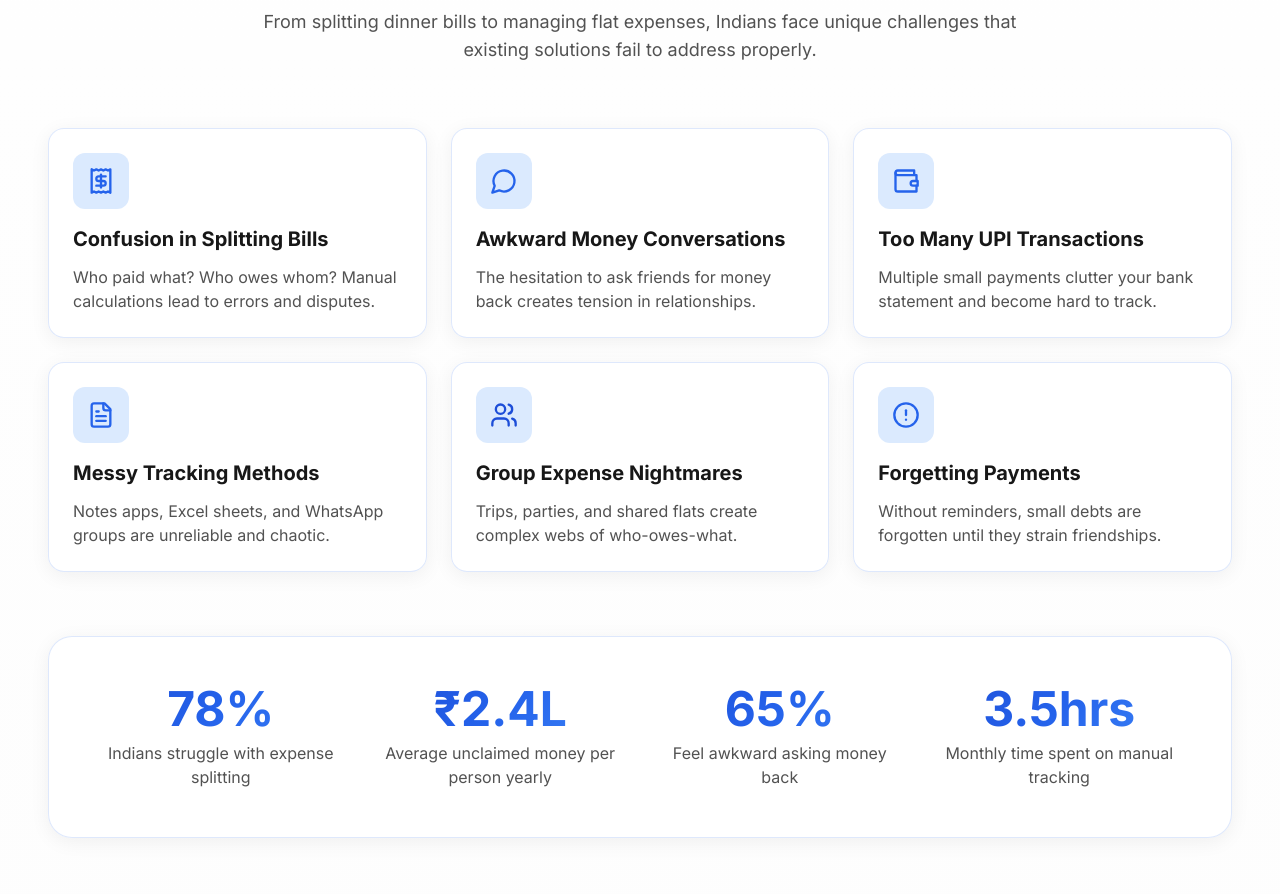
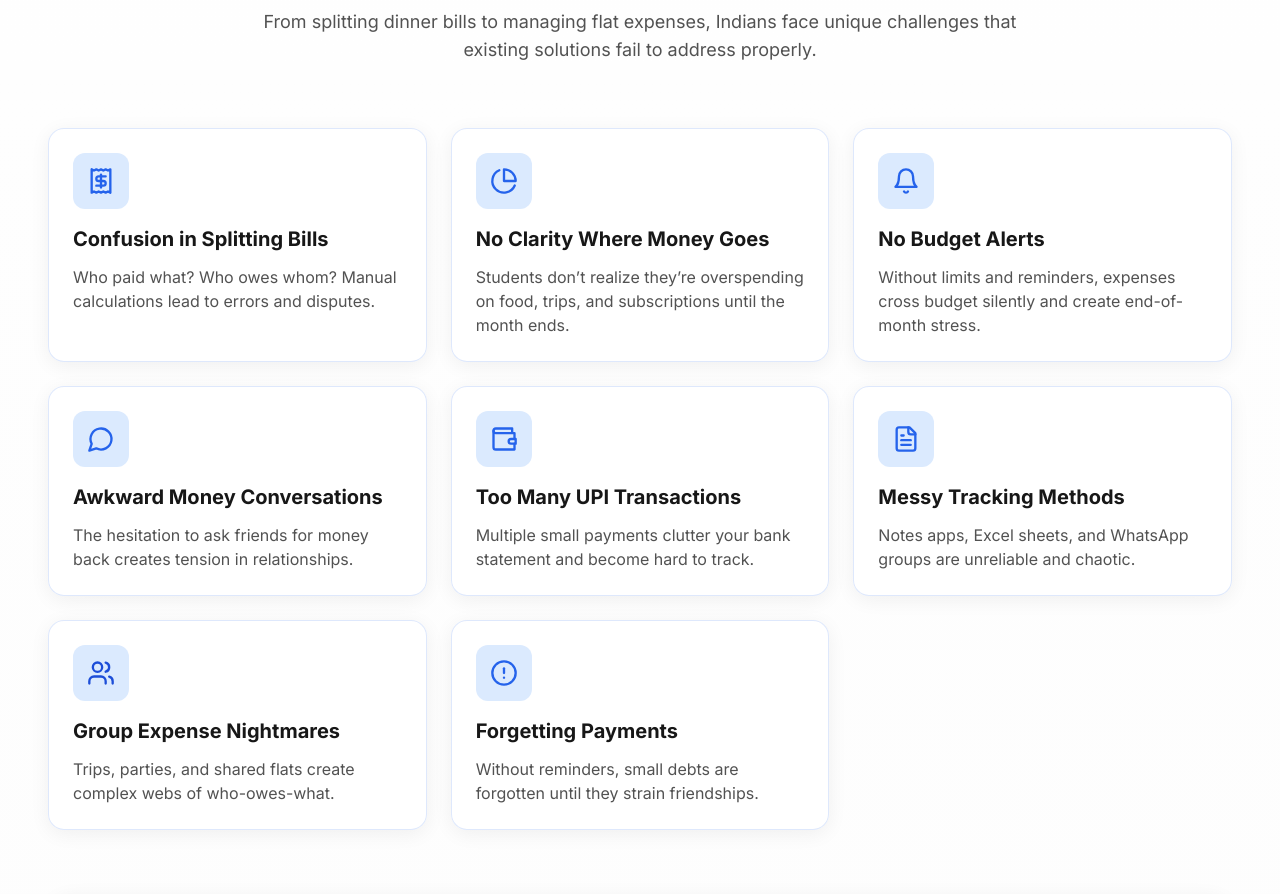
Before and after one commit to Randhir834/settlesmart, a React (Vite) app: page / in a window 1280 px wide. Shown: the part 1100-1994 px from the top of the page. Built offline with nearby package versions, Linux system fonts and the light colour scheme.

Commit message:
Add student money problems

```diff
--- a/src/sections/Problem.tsx
+++ b/src/sections/Problem.tsx
@@ -1,4 +1,4 @@
-import { AlertCircle, Receipt, MessageCircle, Wallet, FileText, Users } from 'lucide-react'
+import { AlertCircle, Receipt, MessageCircle, Wallet, FileText, Users, PieChart, Bell } from 'lucide-react'
 
 const Problem = () => {
   const problems = [
@@ -6,6 +6,18 @@
       icon: Receipt,
       title: 'Confusion in Splitting Bills',
       description: 'Who paid what? Who owes whom? Manual calculations lead to errors and disputes.',
+      color: 'bg-brand-100 text-brand-600'
+    },
+    {
+      icon: PieChart,
+      title: 'No Clarity Where Money Goes',
+      description: 'Students don’t realize they’re overspending on food, trips, and subscriptions until the month ends.',
+      color: 'bg-brand-100 text-brand-600'
+    },
+    {
+      icon: Bell,
+      title: 'No Budget Alerts',
+      description: 'Without limits and reminders, expenses cross budget silently and create end-of-month stress.',
       color: 'bg-brand-100 text-brand-600'
     },
     {
```
Also changed, not shown: 3 other files (tests, documents, lock files or other folders).
